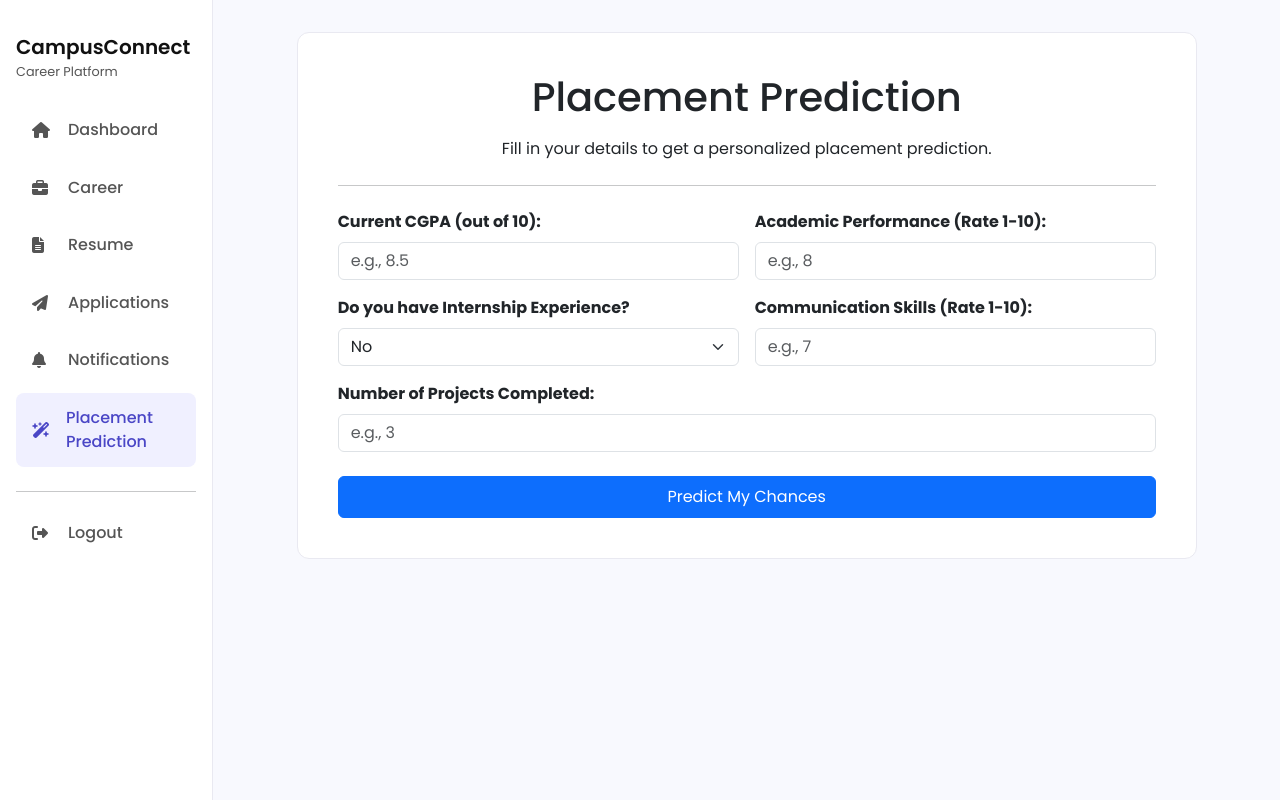
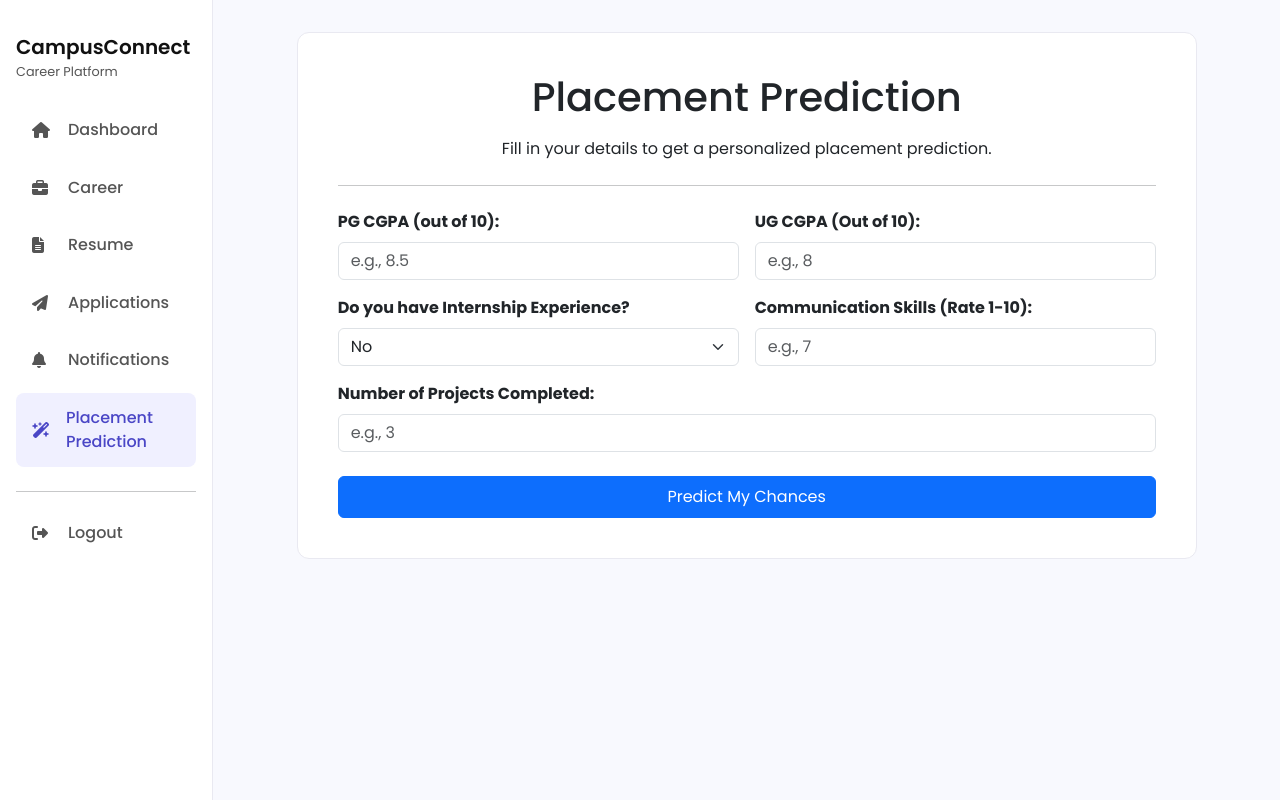
Before and after one commit to rinsham10/CampusConnect, a Django app: page /predictor/ in a window 1280 px wide. Run offline with Django 5.2, Linux system fonts and the light colour scheme; parts of the project's set-up code (start-up, migrations or seed data) failed here and were passed over.

Commit message:
changed to ug cgpa

```diff
--- a/predictor/templates/predictor/predictor.html
+++ b/predictor/templates/predictor/predictor.html
@@ -58,16 +58,17 @@
             {% csrf_token %}
             <div class="row g-3">
                 <div class="col-md-6">
-                    <label for="cgpa" class="form-label"><b>Current CGPA (out of 10):</b></label>
+                    <label for="cgpa" class="form-label"><b>PG CGPA (out of 10):</b></label>
                     <!-- MODIFIED: Added value="{{ user_inputs.cgpa }}" -->
                     <input type="number" step="0.01" name="cgpa" id="cgpa-input" class="form-control" placeholder="e.g., 8.5" required value="{{ user_inputs.cgpa }}">
                     <p id="cgpa-error" style="color: red; display: none; margin-top: 5px;">CGPA must be between 0.00 and 10.00.</p>
                 </div>
 
                 <div class="col-md-6">
-                    <label for="academic_performance" class="form-label"><b>Academic Performance (Rate 1-10):</b></label>
+                    <label for="academic_performance" class="form-label"><b>UG CGPA (Out of 10):</b></label>
                     <!-- MODIFIED: Added value="{{ user_inputs.academic_performance }}" -->
-                    <input type="number" name="academic_performance" class="form-control" min="1" max="10" placeholder="e.g., 8" required value="{{ user_inputs.academic_performance }}">
+                    <input type="number" step="0.01" name="academic_performance" id="ug-cgpa" class="form-control" placeholder="e.g., 8" required value="{{ user_inputs.academic_performance }}">
+                    <p id="ug-cgpa-error" style="color: red; display: none; margin-top: 5px;">UG CGPA must be between 0.00 and 10.00.</p>
                 </div>
 
                 <div class="col-md-6">
@@ -122,25 +123,54 @@
 <script>
 const cgpaInput = document.getElementById('cgpa-input');
 const cgpaError = document.getElementById('cgpa-error');
+
+const ugCgpaInput = document.getElementsByName('academic_performance')[0];
+const ugCgpaError = document.getElementById('ug-cgpa-error');
+
 const form = document.querySelector('form');
 
+// Validate PG CGPA input on input event
 cgpaInput.addEventListener('input', function() {
     const value = parseFloat(cgpaInput.value);
-        if (value < 0 || value > 10) {
+    if (isNaN(value) || value < 0 || value > 10) {
         cgpaError.style.display = 'block';
     } else {
         cgpaError.style.display = 'none';
     }
 });
 
-    form.addEventListener('submit', function(event) {
-        const value = parseFloat(cgpaInput.value);
-        if (value < 0 || value > 10) {
-            event.preventDefault();
-            cgpaError.style.display = 'block';
-            alert('Please correct the CGPA value before submitting.');
+// Validate UG CGPA input on input event
+ugCgpaInput.addEventListener('input', function() {
+    const value = parseFloat(ugCgpaInput.value);
+    if (isNaN(value) || value < 0 || value > 10) {
+        ugCgpaError.style.display = 'block';
+    } else {
+        ugCgpaError.style.display = 'none';
     }
 });
+
+// Validate both inputs on form submission
+form.addEventListener('submit', function(event) {
+    const pgValue = parseFloat(cgpaInput.value);
+    const ugValue = parseFloat(ugCgpaInput.value);
+    let valid = true;
+
+    if (isNaN(pgValue) || pgValue < 0 || pgValue > 10) {
+        cgpaError.style.display = 'block';
+        valid = false;
+    }
+
+    if (isNaN(ugValue) || ugValue < 0 || ugValue > 10) {
+        ugCgpaError.style.display = 'block';
+        valid = false;
+    }
+
+    if (!valid) {
+        event.preventDefault();
+        alert('Please correct the CGPA values before submitting.');
+    }
+});
+
 </script>
 
 {% endblock %}
--- a/predictor/views.py
+++ b/predictor/views.py
@@ -77,13 +77,13 @@ def predict_view(request):
         try:
             # --- Get and Validate Inputs ---
             cgpa = float(user_inputs['cgpa'])
-            academic_performance = int(user_inputs['academic_performance'])
+            academic_performance = float(user_inputs['academic_performance'])
             internship_experience = user_inputs['internship_experience']
             communication_skills = int(user_inputs['communication_skills'])
             projects_completed = int(user_inputs['projects_completed'])
 
             if not (0.0 <= cgpa <= 10.0): raise ValueError("CGPA must be between 0.0 and 10.0.")
-            if not (1 <= academic_performance <= 10): raise ValueError("Academic Performance must be between 1 and 10.")
+            if not (0.0 <= academic_performance <= 10.0): raise ValueError("UG CGPA must be between 0.0 and 10.0.")
             if not (1 <= communication_skills <= 10): raise ValueError("Communication Skills must be between 1 and 10.")
             if projects_completed < 0: raise ValueError("Number of projects cannot be negative.")
 
```
Lines whose indentation alone changed are shown as unchanged.
